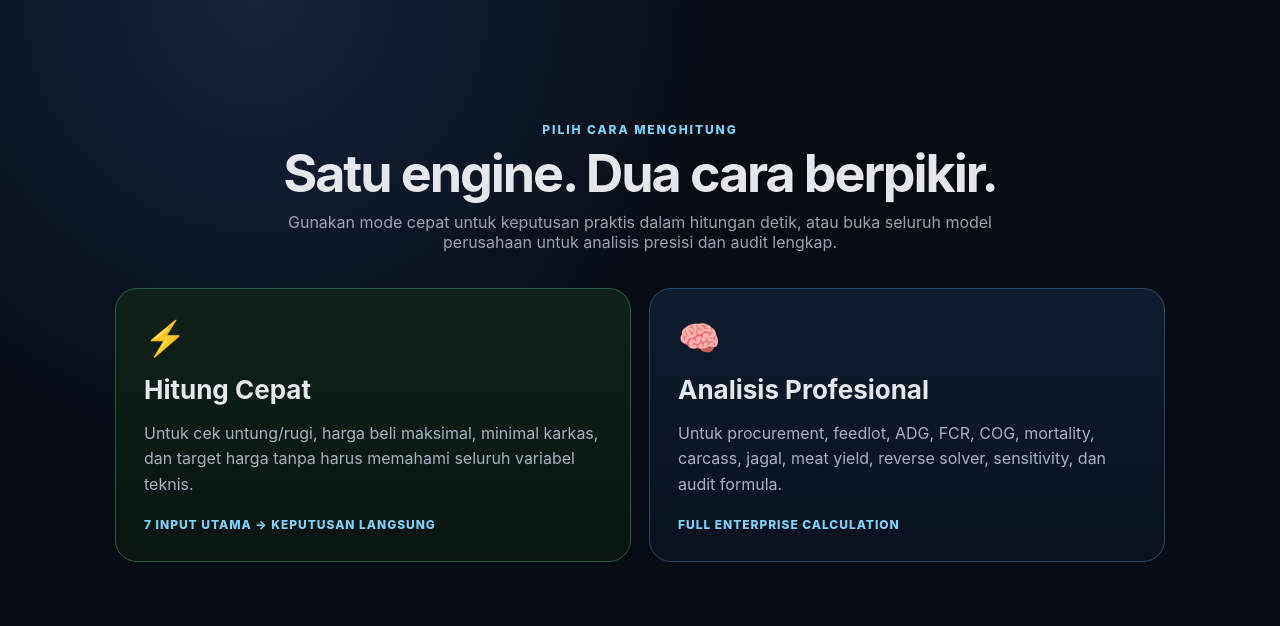
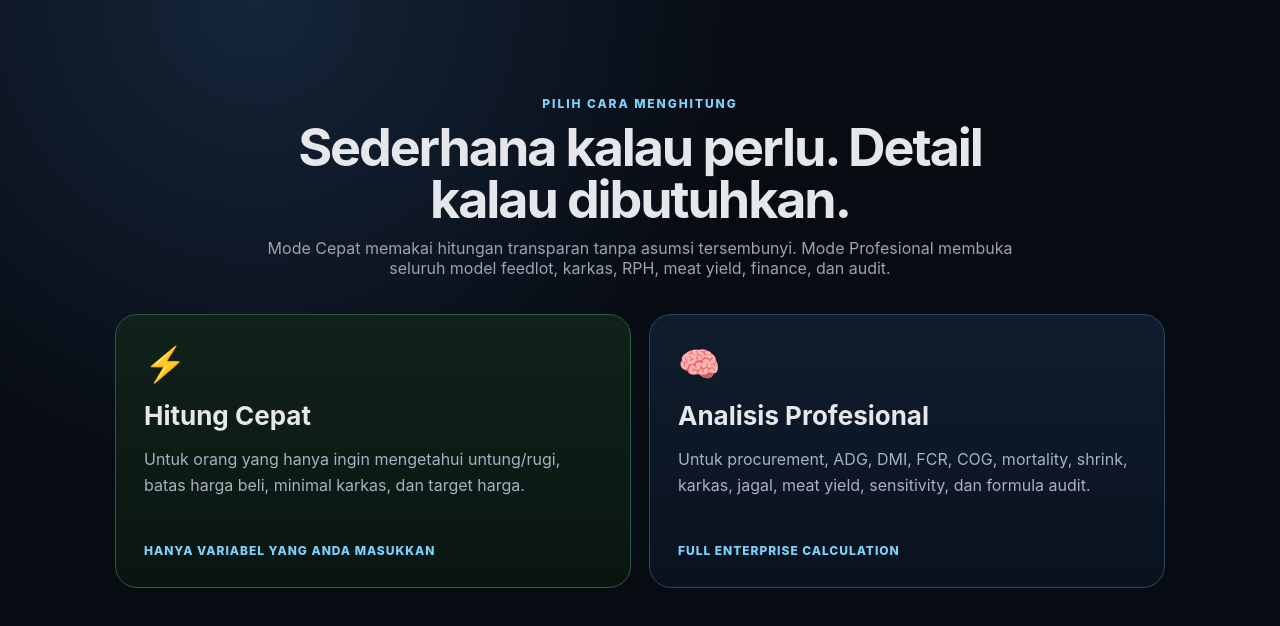
Before and after one commit to swaizybusiness/feedlot-ration-intelligence-system, a React (Vite) app: page / in a window 1280 px wide. Shown: the top 626 px of the page. Built offline with nearby package versions, Linux system fonts and the light colour scheme.

Commit message:
feat: switch application entry to reviewed v0.3 UX

```diff
--- a/src/main.jsx
+++ b/src/main.jsx
@@ -1,10 +1,10 @@
 import React from 'react';
 import ReactDOM from 'react-dom/client';
-import App from './App.jsx';
+import AppV3 from './AppV3.jsx';
 import './styles.css';
 
 ReactDOM.createRoot(document.getElementById('root')).render(
   <React.StrictMode>
-    <App />
+    <AppV3 />
   </React.StrictMode>,
 );
```
